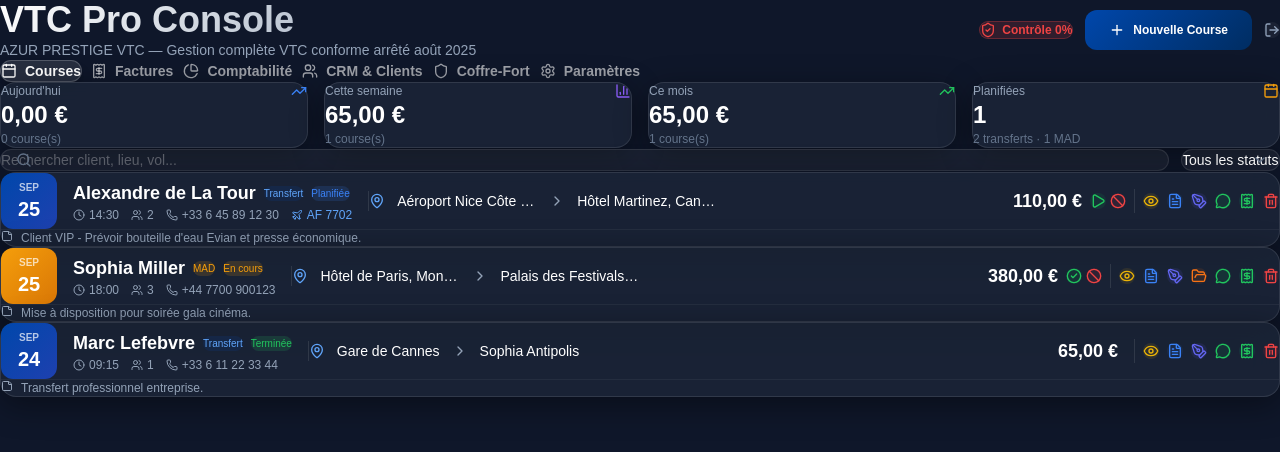
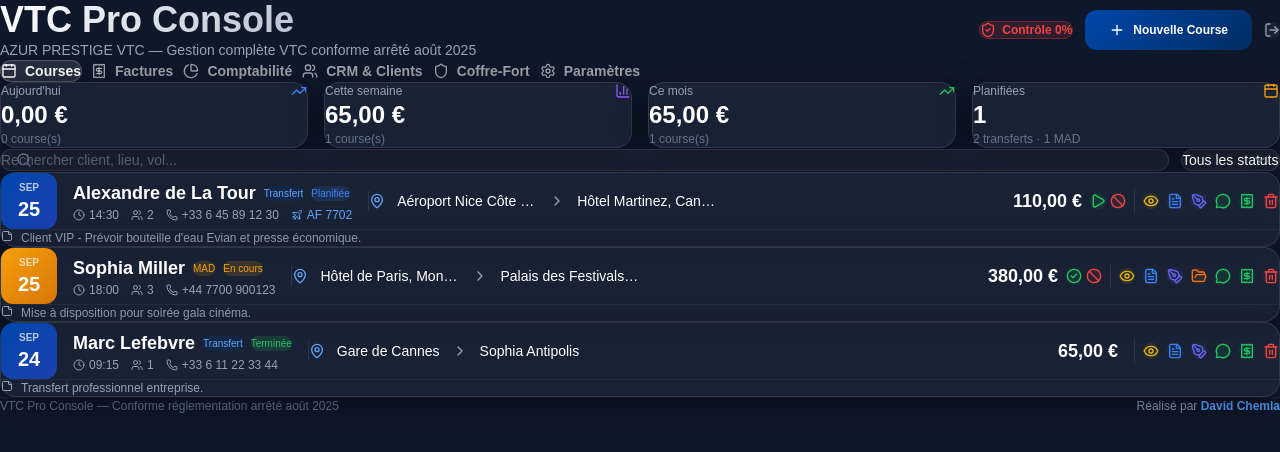
Before and after one commit to 8888vtc-ui/sas-appli-vtc, a React (Vite) app: page / in a window 1280 px wide. Shown: the top 452 px of the page. Built offline with nearby package versions, Linux system fonts and the light colour scheme; no server answers; sample sign-in values are in the browser's storage.

Commit message:
feat: add author signature 'Réalisé par David Chemla' in footer, login, register, and metadata

```diff
--- a/index.html
+++ b/index.html
@@ -5,6 +5,7 @@
     <link rel="icon" type="image/svg+xml" href="/favicon.svg" />
     <meta name="viewport" content="width=device-width, initial-scale=1.0" />
     <meta name="description" content="VTC Pro Console — Outil complet de gestion VTC : bons de commande, facturation, coffre-fort documentaire, accueil aéroport. Conforme au décret d'août 2025." />
+    <meta name="author" content="David Chemla" />
     <meta name="theme-color" content="#0F172A" />
     <meta name="apple-mobile-web-app-capable" content="yes" />
     <meta name="apple-mobile-web-app-status-bar-style" content="black-translucent" />
--- a/src/components/Layout.tsx
+++ b/src/components/Layout.tsx
@@ -85,6 +85,14 @@ export default function Layout({ children, onNewTrip }: { children: React.ReactN
 
       {/* Page Content */}
       <main>{children}</main>
+
+      {/* Footer */}
+      <footer className="mt-16 pt-6 pb-6 text-center text-xs text-slate-500 border-t border-white/5 flex flex-col sm:flex-row items-center justify-between gap-3">
+        <span>VTC Pro Console — Conforme réglementation arrêté août 2025</span>
+        <span className="font-medium text-slate-400">
+          Réalisé par <strong className="text-blue-400 font-semibold">David Chemla</strong>
+        </span>
+      </footer>
     </div>
   );
 }
--- a/src/pages/Login.tsx
+++ b/src/pages/Login.tsx
@@ -152,6 +152,10 @@ export default function Login() {
             Inscrire ma société VTC
           </Link>
         </p>
+
+        <p className="text-center mt-6 text-xs text-[#64748b]">
+          VTC Pro Console • Réalisé par <span className="text-slate-300 font-semibold">David Chemla</span>
+        </p>
       </motion.div>
     </div>
   );
--- a/src/pages/Register.tsx
+++ b/src/pages/Register.tsx
@@ -330,6 +330,10 @@ export default function Register() {
             Se connecter
           </Link>
         </div>
+
+        <p className="text-center mt-6 text-xs text-[#64748b]">
+          VTC Pro Console • Réalisé par <span className="text-slate-300 font-semibold">David Chemla</span>
+        </p>
       </motion.div>
     </div>
   );
```
Also changed, not shown: 1 other file (tests, documents, lock files or other folders).
